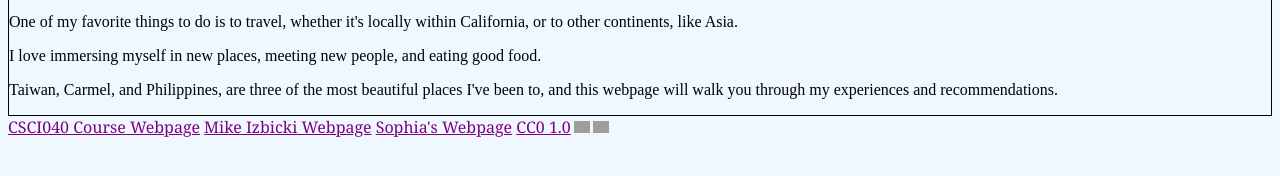
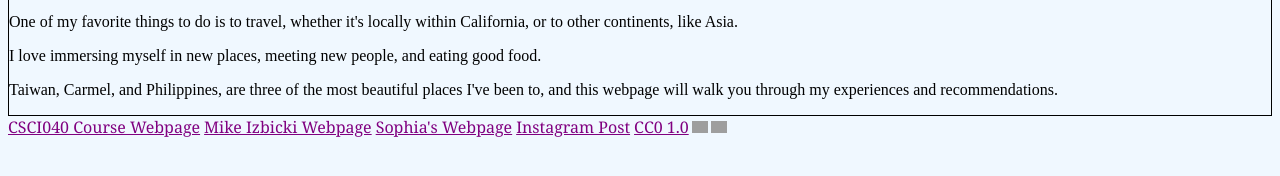
Before and after one commit to megan-tu/megan-tu.github.io, a plain HTML site: page index.html in a window 1280 px wide. Shown: the part 194-370 px from the top of the page. Drawn offline with Linux system fonts and the light colour scheme; grey boxes are pictures that could not be loaded.

Commit message:
initial commit

```diff
--- a/index.html
+++ b/index.html
@@ -49,6 +49,7 @@
 <a href="https://github.com/mikeizbicki/cmc-csci040">CSCI040 Course Webpage</a>
     <a href="https://izbicki.me">Mike Izbicki Webpage</a>
     <a href="https://sophia09zheng13.github.io/">Sophia's Webpage</a>
+    <a href="https://www.instagram.com/p/DUaEWGVghM4KaqzPc5Ih_gkEFbqM3vZjLwmrxo0/?igsh=NTc4MTIwNjQ2YQ==">Instagram Post</a>
     <a href="https://creativecommons.org/publicdomain/zero/1.0/">CC0 1.0</a><img src="https://mirrors.creativecommons.org/presskit/icons/cc.svg" alt="" style="max-width: 1em;max-height:1em;margin-left: .2em;"><img src="https://mirrors.creativecommons.org/presskit/icons/zero.svg" alt="" style="max-width: 1em;max-height:1em;margin-left: .2em;">
 </body>
 </html>
```
